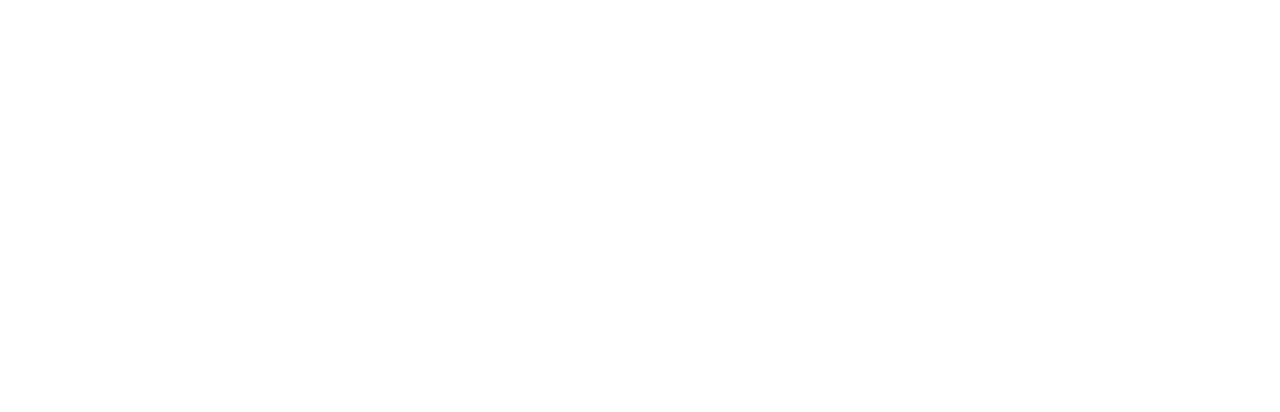
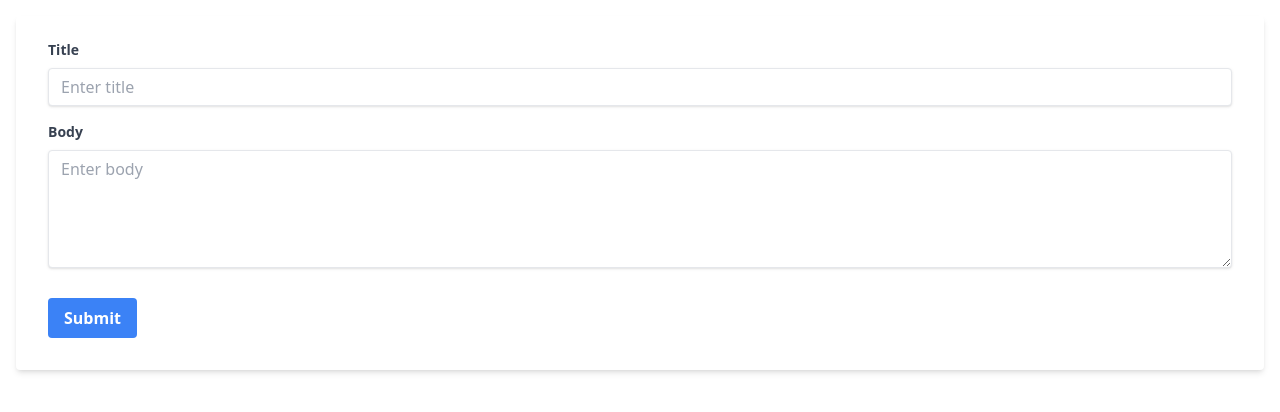
Before and after one commit to SukhachevN/react-19, a React (Vite) app: page / in a window 1280 px wide. Shown: the top 412 px of the page. Built offline with nearby package versions, Linux system fonts and the light colour scheme.

Commit message:
feat: useFormStatus

```diff
--- a/src/App.tsx
+++ b/src/App.tsx
@@ -1,4 +1,6 @@
 // import Joke from './components/useExampleOne/Joke';
+
+import Posts from './components/useFormStatusExample/Posts';
 
 // import ShoppingCart from './components/actionExampleTwo/ShoppingCart';
 
@@ -21,6 +23,7 @@
             {/* <Theme /> */}
             {/* <Posts /> */}
             {/* <ShoppingCart /> */}
+            <Posts />
         </div>
     );
 };
--- /dev/null
+++ b/src/components/useFormStatusExample/Posts.tsx
@@ -0,0 +1,116 @@
+import { useFormStatus } from 'react-dom';
+import { FC, useState } from 'react';
+
+type Post = {
+    title: string;
+    body: string;
+};
+
+type PostItemProps = {
+    post: Post;
+};
+
+const PostItem: FC<PostItemProps> = ({ post }) => {
+    return (
+        <div className="bg-blue-50 shadow-md p-4 my-6 rounded-lg">
+            <h2 className="text-xl font-bold">{post.title}</h2>
+            <p>{post.body}</p>
+        </div>
+    );
+};
+
+// SubmitButton component
+const SubmitButton = () => {
+    const { pending } = useFormStatus();
+    console.log(pending);
+
+    return (
+        <button
+            className="bg-blue-500 hover:bg-blue-700 text-white font-bold py-2 px-4 rounded focus:outline-none focus:shadow-outline"
+            type="submit"
+            disabled={pending}
+        >
+            {pending ? 'Submitting...' : 'Submit'}
+        </button>
+    );
+};
+
+type PostFormProps = {
+    addPost: (newPost: Post) => void;
+};
+
+const PostForm: FC<PostFormProps> = ({ addPost }) => {
+    const formAction = async (formData: FormData) => {
+        // Simulate a delay of 2 seconds
+        await new Promise((resolve) => setTimeout(resolve, 2000));
+        // We have direct access to the form data
+        const newPost = {
+            title: formData.get('title') as string,
+            body: formData.get('body') as string,
+        };
+
+        addPost(newPost);
+    };
+
+    return (
+        <form
+            action={formAction}
+            className="bg-white shadow-md rounded px-8 pt-6 pb-8 mb-4"
+        >
+            <div className="mb-4">
+                <label
+                    className="block text-gray-700 text-sm font-bold mb-2"
+                    htmlFor="title"
+                >
+                    Title
+                </label>
+                <input
+                    className="shadow appearance-none border rounded w-full py-2 px-3 text-gray-700 leading-tight focus:outline-none focus:shadow-outline"
+                    id="title"
+                    type="text"
+                    placeholder="Enter title"
+                    name="title"
+                    required
+                />
+            </div>
+            <div className="mb-6">
+                <label
+                    className="block text-gray-700 text-sm font-bold mb-2"
+                    htmlFor="body"
+                >
+                    Body
+                </label>
+                <textarea
+                    className="shadow appearance-none border rounded w-full py-2 px-3 text-gray-700 leading-tight focus:outline-none focus:shadow-outline"
+                    id="body"
+                    rows={5}
+                    placeholder="Enter body"
+                    name="body"
+                    required
+                />
+            </div>
+            <div className="flex items-center justify-between">
+                <SubmitButton />
+            </div>
+        </form>
+    );
+};
+
+const Posts = () => {
+    const [posts, setPosts] = useState<Post[]>([]);
+
+    const addPost = (newPost: Post) => {
+        setPosts((posts) => [...posts, newPost]);
+    };
+
+    return (
+        <>
+            <PostForm addPost={addPost} />
+            {posts.map((post, index) => (
+                <PostItem key={index} post={post} />
+            ))}
+        </>
+    );
+};
+
+export default Posts;
```
